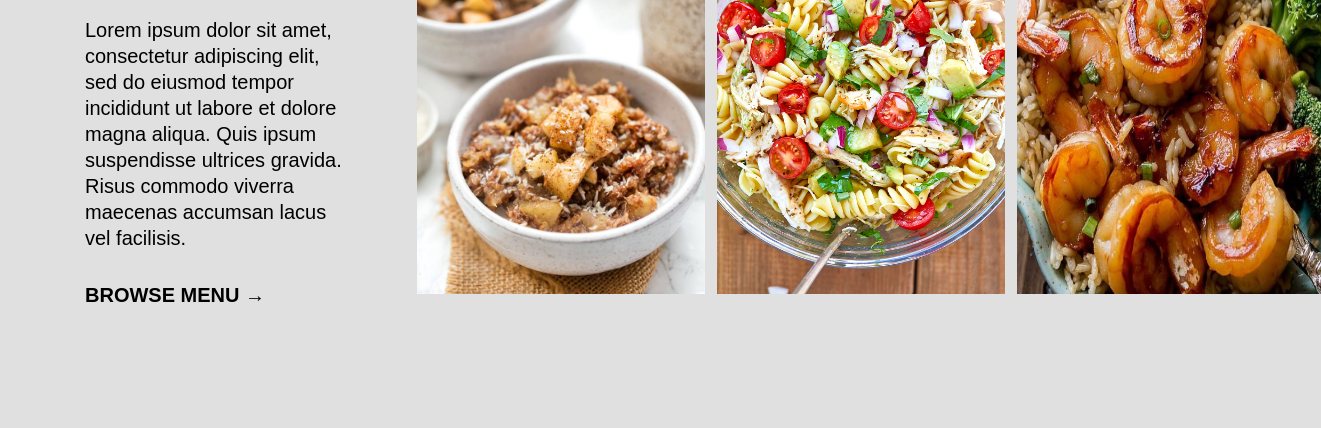
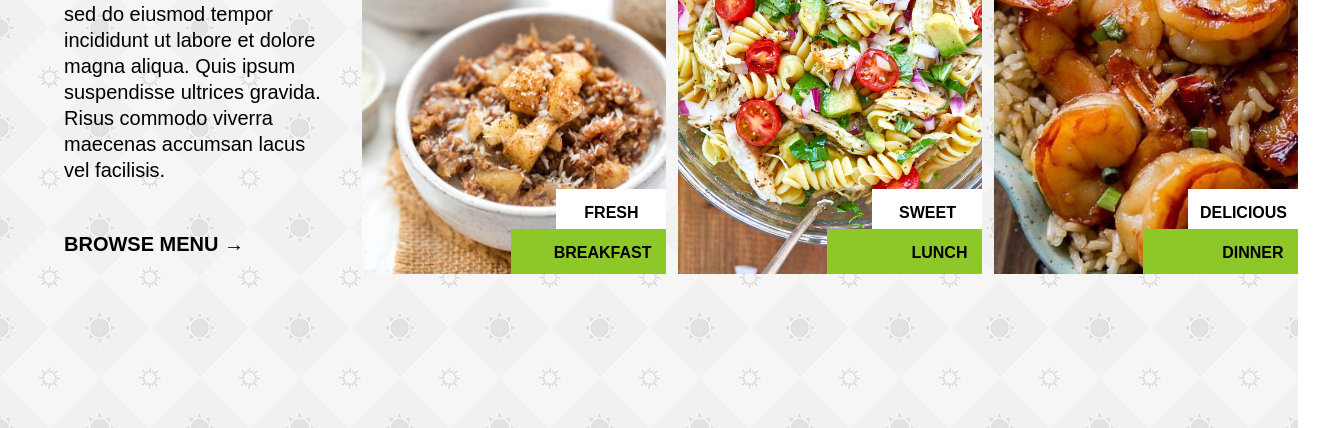
Before and after one commit to gvamaral/miHealth, a plain HTML site: page index.html in a window 1280 px wide. Shown: the part 372-800 px from the top of the page, 1321 px wide, since content can reach past the window. Drawn offline with Linux system fonts and the light colour scheme.

Commit message:
finishing up

```diff
--- a/index.html
+++ b/index.html
@@ -22,9 +22,24 @@
                 maecenas accumsan lacus vel facilisis.</p>
                 <h5>BROWSE MENU &rarr;</h5>
             </div>
-            <img src="images/fresh-breakfast.jpg">
-            <img src="images/sweet-lunch.jpg">
-            <img src="images/delicious-dinner.jpg">
+            <div class="images">
+                <span id="img1">
+                    <span class="white">FRESH</span>
+                    <span class="green">BREAKFAST</span>
+                </span>
+            </div>
+            <div class="images">
+                <span id="img2">
+                    <span class="white">SWEET</span>
+                    <span class="green">LUNCH</span>
+                </span>
+            </div>
+            <div class="images">
+                <span id="img3">
+                    <span class="white">DELICIOUS</span>
+                    <span class="green">DINNER</span>
+                </span>
+            </div>
         </div>
     </body>
 </html>
--- a/src/style.css
+++ b/src/style.css
@@ -33,36 +33,81 @@ span{
     color: #ce2020;
 }
 body{
-    background-color: #e0e0e0;
+    background-image: url(../images/sun-pattern.jpg);
+    background-repeat: repeat;
     margin: 0;
 }
 .page{
     display: flex;
     justify-content: space-between;
     align-items: center;
-    padding: 85px;
-    gap: 12px
+    flex-direction: row;
+    padding: 5%;
+    gap: 12px;
 }
 h1{
     font-family: worksans-extrabold;
     font-size: 70px;
     line-height: 54px;
+    margin-top: 0;
 }
 p{
     font-family: sans-serif;
     font-size: 20px;
     line-height: 26px;
 }
-.content{
-    width: 300rem;
-    margin-right: 50px;
-    align-self: left;
+.content {
+    width: 350rem;
+    margin-right: 1rem;
+    height: 480px
 }
 h5{
+    margin-top: 50px;
     font-family: sans-serif;
     font-size: 20px;
 }
-img{
-    height: 27em;
+.images {
+    display: flex;
+    gap: 12px;
+    height: 480px;
+}
+span.white {
+    background-color: #FFF;
+    bottom: 40px;
+    width: 100px;
+    text-align: center;
+    padding: 15px 5px 0px 5px;
+}
+span.green {
+    background-color: #8dc728;
+    bottom: 0;
+    width: 140px;
+    padding-right: 15px;
+    padding-top: 15px;
+    text-align: right;
+}
+.white, .green {
+    position: absolute;
+    color: #000;
+    font-weight: bold;
+    font-family: sans-serif;
+    height: 30px;
+    right: 0;
+}
+#img1, #img2, #img3 {
+    position: relative;
+    height: 480px;
     width: 19em;
+    object-fit: cover;
+    background-size: cover;
+    background-repeat: no-repeat;
 }
+#img1 {
+    background-image: url("../images/fresh-breakfast.jpg");
+}
+#img2 {
+    background-image: url("../images/sweet-lunch.jpg");
+}
+#img3 {
+    background-image: url("../images/delicious-dinner.jpg");
+}
```
Also changed, not shown: images/sun-pattern.jpg (added), 2 other files.
